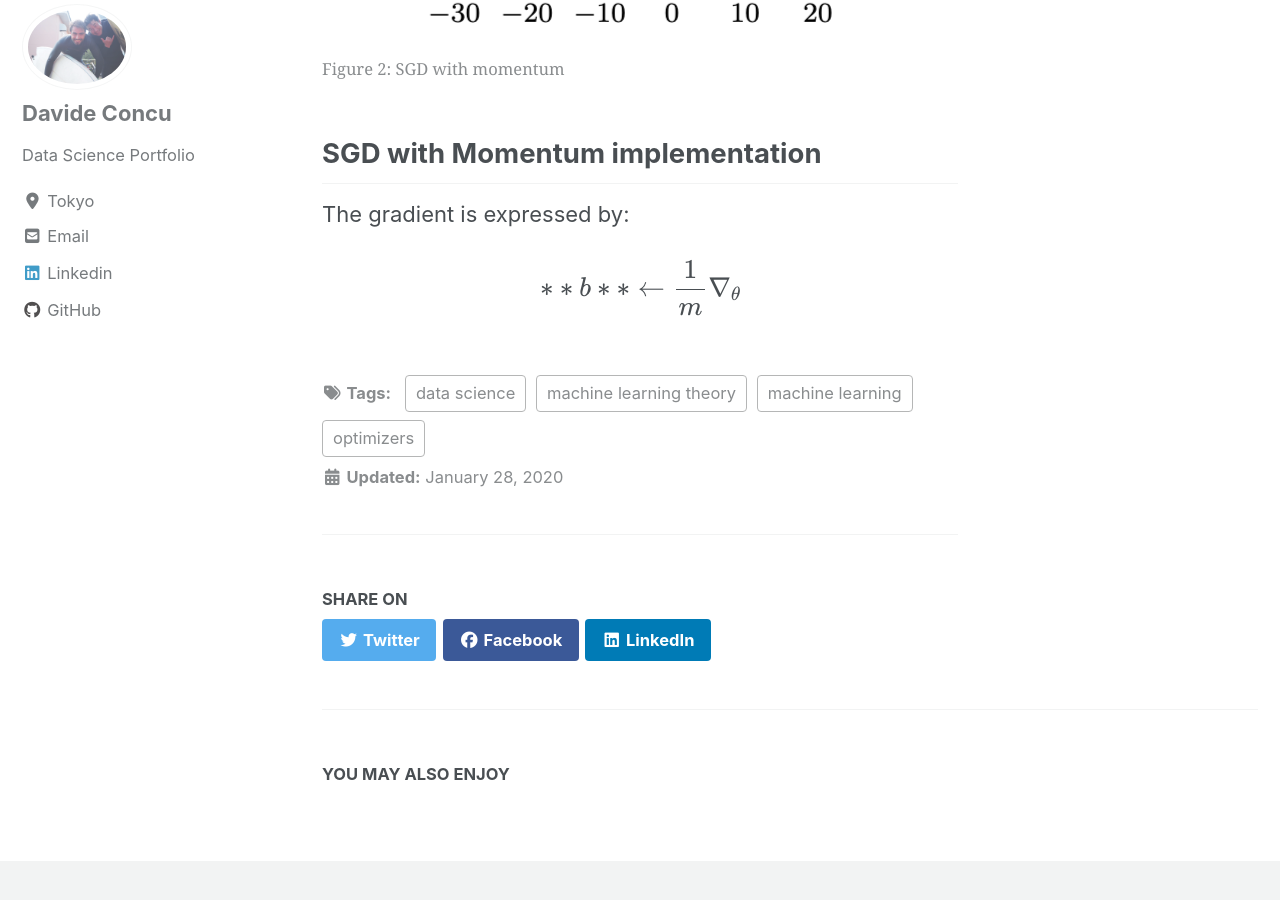
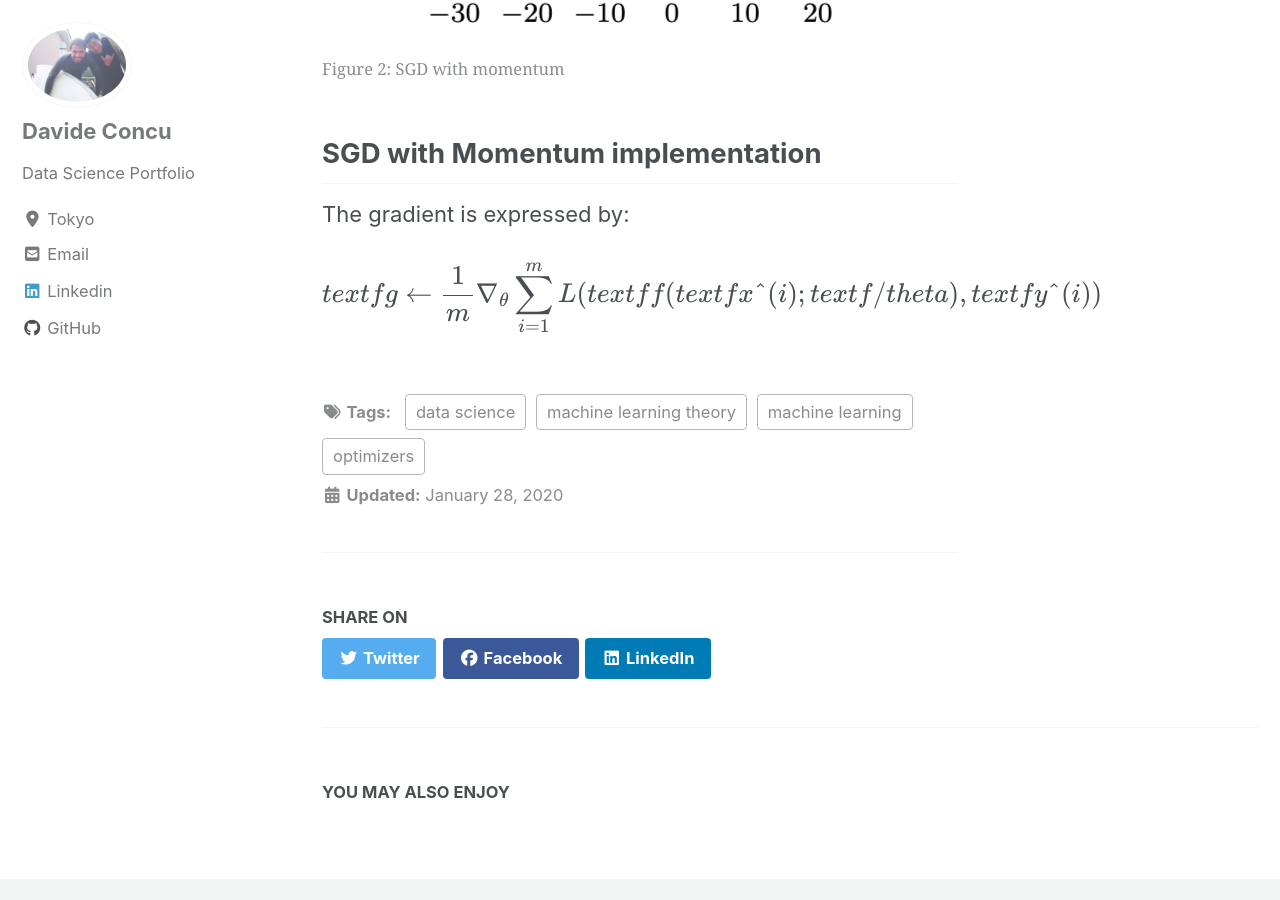
Before and after one commit to DavideDaz/EntuData, a Jekyll site: the page built from _posts/2020-01-28-OptimizersComparison.md, in a window 1280 px wide and 900 px high, scrolled down 3876 px. Built offline with Jekyll 4.4.1, drawn with Linux system fonts in a browser that asks for light colours; cached includes are drawn as plain includes; nearby versions of some CDN libraries; formulas are drawn with MathJax 3.

Commit message:
Optimizer Post draft equations

```diff
--- a/_posts/2020-01-28-OptimizersComparison.md
+++ b/_posts/2020-01-28-OptimizersComparison.md
@@ -47,4 +47,4 @@ The result it is a faster descent towards the local minima with a dumped oscilla
 
 The gradient is expressed by:
 
-$$ **b** \leftarrow \frac{1}{m}\nabla_\theta$$
+$$ textf{g} \leftarrow \frac{1}{m}\nabla_\theta\sum_{i=1}^m L(textf{f}(textf{x}ˆ(i);textf{/theta}),textf{y}ˆ(i))$$
```
